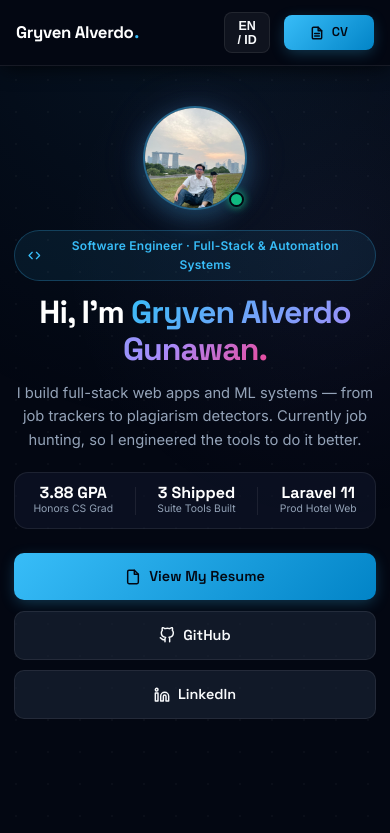
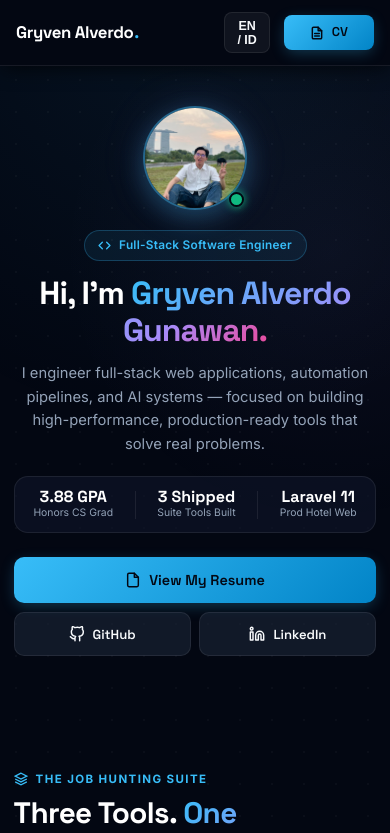
Before and after one commit to gryvnalvrdo/portofolio, a Next.js app: page / in a window 390 px wide. Shown: the top 833 px of the page. Built offline with nearby package versions, Linux system fonts and the light colour scheme; no server answers.

Commit message:
feat(hero): optimize mobile hero layout, avatar zoom framing, single-line eyebrow, high-value bio, and side-by-side action buttons

```diff
--- a/app/globals.css
+++ b/app/globals.css
@@ -249,6 +249,7 @@ body::before {
   color: var(--cyan);
   margin-bottom: 1.25rem;
   letter-spacing: 0.02em;
+  white-space: nowrap;
 }
 .hero-title {
   font-family: 'Space Grotesk', sans-serif;
@@ -312,6 +313,11 @@ body::before {
   gap: 0.85rem;
   flex-wrap: wrap;
 }
+.hero-social-actions {
+  display: flex;
+  align-items: center;
+  gap: 0.85rem;
+}
 
 /* Hero Avatar Card */
 .hero-avatar-card {
@@ -346,6 +352,7 @@ body::before {
   width: 100%;
   height: 280px;
   object-fit: cover;
+  object-position: 52% 54%;
   display: block;
 }
 .hero-avatar-badge {
@@ -1091,7 +1098,9 @@ body::before {
     width: 100%;
     height: 100%;
     object-fit: cover;
-    object-position: center 25%;
+    object-position: 52% 58%;
+    transform: scale(1.48);
+    transform-origin: 52% 58%;
   }
   .hero-avatar-badge {
     display: none;
@@ -1110,9 +1119,10 @@ body::before {
     z-index: 5;
   }
   .hero-eyebrow {
-    font-size: 0.75rem;
+    font-size: 0.74rem;
     padding: 0.32rem 0.85rem;
     margin-bottom: 0.85rem;
+    white-space: nowrap;
   }
   .hero-title {
     font-size: 2rem;
@@ -1136,14 +1146,26 @@ body::before {
   .hero-actions {
     display: flex;
     flex-direction: column;
-    gap: 0.65rem;
+    gap: 0.55rem;
     width: 100%;
   }
-  .hero-actions .btn-primary,
-  .hero-actions .btn-secondary {
+  .hero-btn-cv {
     width: 100%;
     justify-content: center;
-    padding: 0.75rem 1.25rem;
+    padding: 0.72rem 1.25rem;
+  }
+  .hero-social-actions {
+    display: flex;
+    align-items: center;
+    gap: 0.55rem;
+    width: 100%;
+  }
+  .hero-social-actions .btn-secondary {
+    flex: 1;
+    width: 50%;
+    justify-content: center;
+    padding: 0.65rem 0.75rem;
+    font-size: 0.82rem;
   }
 
   .pulse-panel { padding: 1.25rem 1rem; border-radius: 16px; }
--- a/app/page.tsx
+++ b/app/page.tsx
@@ -176,18 +176,19 @@ export default function Home() {
 
             <RevealWrapper delay={160}>
               <div className="hero-actions">
-                <a href={resumeUrl} target="_blank" rel="noopener noreferrer" className="btn-primary">
+                <a href={resumeUrl} target="_blank" rel="noopener noreferrer" className="btn-primary hero-btn-cv">
                   <svg width="16" height="16" viewBox="0 0 24 24" fill="none" stroke="currentColor" strokeWidth="2.2" strokeLinecap="round" strokeLinejoin="round">
                     <path d="M14 2H6a2 2 0 0 0-2 2v16a2 2 0 0 0 2 2h12a2 2 0 0 0 2-2V8z"></path>
                     <polyline points="14 2 14 8 20 8"></polyline>
                   </svg>
-                  {lang === "id" ? "Lihat CV Saya" : "View My Resume"}
+                  <span>{lang === "id" ? "Lihat CV Saya" : "View My Resume"}</span>
                 </a>
+                <div className="hero-social-actions">
                   <a href="https://github.com/gryvnalvrdo" target="_blank" rel="noopener noreferrer" className="btn-secondary">
                     <svg width="16" height="16" viewBox="0 0 24 24" fill="none" stroke="currentColor" strokeWidth="2.2" strokeLinecap="round" strokeLinejoin="round">
                       <path d="M9 19c-5 1.5-5-2.5-7-3m14 6v-3.87a3.37 3.37 0 0 0-.94-2.61c3.14-.35 6.44-1.54 6.44-7A5.44 5.44 0 0 0 20 4.77 5.07 5.07 0 0 0 19.91 1S18.73.65 16 2.48a13.38 13.38 0 0 0-7 0C6.27.65 5.09 1 5.09 1A5.07 5.07 0 0 0 5 4.77a5.44 5.44 0 0 0-1.5 3.78c0 5.42 3.3 6.61 6.44 7A3.37 3.37 0 0 0 9 18.13V22"></path>
                     </svg>
-                  GitHub
+                    <span>GitHub</span>
                   </a>
                   <a href="https://www.linkedin.com/in/gryven-alverdo-gunawan-7283ab262/" target="_blank" rel="noopener noreferrer" className="btn-secondary">
                     <svg width="16" height="16" viewBox="0 0 24 24" fill="none" stroke="currentColor" strokeWidth="2.2" strokeLinecap="round" strokeLinejoin="round">
@@ -195,8 +196,9 @@ export default function Home() {
                       <rect x="2" y="9" width="4" height="12"></rect>
                       <circle cx="4" cy="4" r="2"></circle>
                     </svg>
-                  LinkedIn
+                    <span>LinkedIn</span>
                   </a>
+                </div>
               </div>
             </RevealWrapper>
           </div>
--- a/lib/dictionary.ts
+++ b/lib/dictionary.ts
@@ -9,11 +9,11 @@ export const dict = {
       hire: "Hire Me",
     },
     hero: {
-      badge: "Software Engineer · Full-Stack & Automation Systems",
+      badge: "Full-Stack Software Engineer",
       hi: "Hi, I'm",
       role: "Software Engineer",
-      sub: "I build full-stack web apps and ML systems — from job trackers to plagiarism detectors. Currently job hunting, so I engineered the tools to do it better.",
-      tagline: "\"I'm not just job hunting — I'm engineering the process.\"",
+      sub: "I engineer full-stack web applications, automation pipelines, and AI systems — focused on building high-performance, production-ready tools that solve real problems.",
+      tagline: "\"Building scalable systems and intelligent automation that solve real problems.\"",
       viewProjects: "View Projects →",
       location: "📍 Makassar · Open to Remote",
       stats: {
@@ -158,11 +158,11 @@ export const dict = {
       hire: "Rekrut Saya",
     },
     hero: {
-      badge: "Software Engineer · Full-Stack & Otomasi Sistem",
+      badge: "Software Engineer · Full-Stack",
       hi: "Halo, saya",
       role: "Software Engineer",
-      sub: "Saya membangun aplikasi web full-stack dan sistem ML — dari pelacak lowongan kerja hingga pendeteksi plagiarisme. Saat ini sedang mencari pekerjaan, jadi saya merekayasa alat untuk melakukannya dengan lebih baik.",
-      tagline: "\"Saya tidak sekadar mencari kerja — saya merekayasa prosesnya.\"",
+      sub: "Saya merekayasa aplikasi web full-stack, pipeline otomasi, dan integrasi AI — berfokus membangun sistem produksi nyata yang memecahkan masalah kompleks.",
+      tagline: "\"Membangun sistem terukur dan otomasi cerdas untuk memecahkan masalah nyata.\"",
       viewProjects: "Lihat Proyek →",
       location: "📍 Makassar · Siap Remote",
       stats: {
```
Lines whose indentation alone changed are shown as unchanged.
